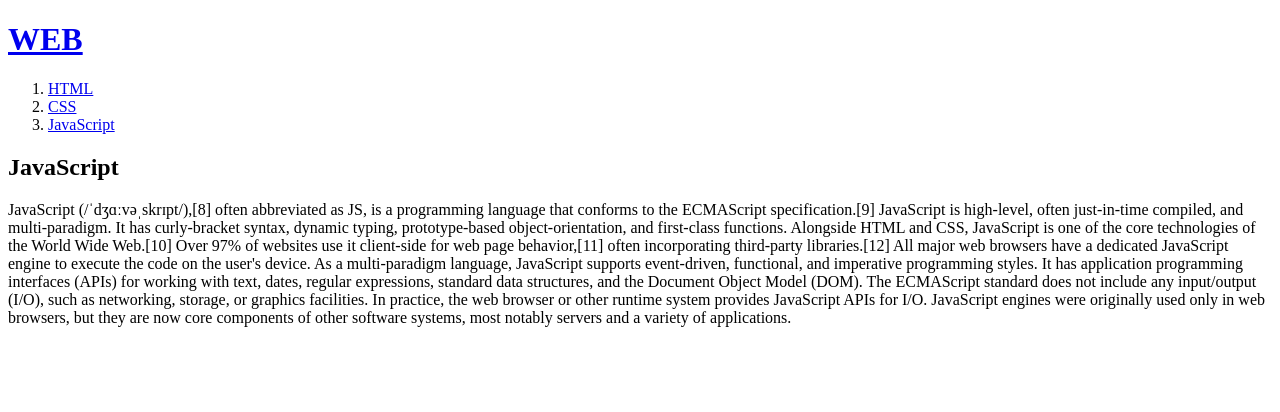
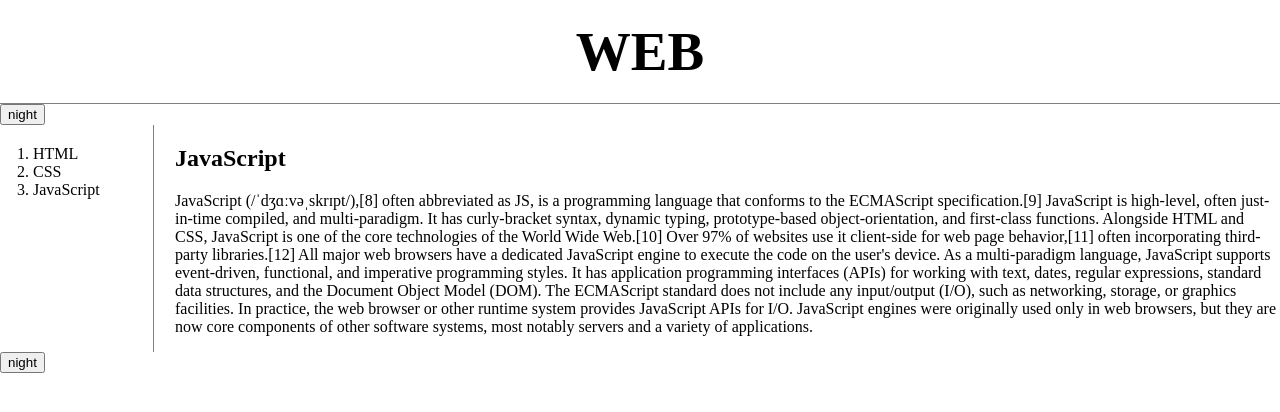
Before and after one commit to jsc8629/WEB1, a plain HTML site: page 3.html in a window 1280 px wide. Drawn offline with Linux system fonts and the light colour scheme; a script that the page names is missing.

Commit message:
Version 1.4
1.Css file 추가
2.사용자 인터페이스 개선

```diff
--- a/3.html
+++ b/3.html
@@ -3,20 +3,32 @@
 <head>
 <title>WEB1 - JavaScript</title>
 <meta charset="utf-8">
+<link rel="stylesheet" href="style.css">
 </head>
-
-
-
 <body>
 <h1><a href="index.html">WEB</a></h1>
+
+<input type="button" value="night" onclick="
+    var target = document.querySelector('body');
+    if(this.value === 'night'){
+        target.style.backgroundColor = 'black';
+        target.style.color = 'white';
+        this.value = 'day';
+    } else {
+        target.style.backgroundColor = 'white';
+        target.style.color = 'black';
+        this.value = 'night';
+    }
+    ">
+    <div id="grid">
 <ol>
     <li><a href="1.html">HTML</a></li>
     <li><a href="2.html">CSS</a></li>
     <li><a href="3.html">JavaScript</a></li>
 </ol>
 
-
-<h2>JavaScript</h2>
+<div id="article">
+    <h2>JavaScript</h2>
 <p>JavaScript (/ˈdʒɑːvəˌskrɪpt/),[8] often abbreviated as JS, is a programming language that conforms to the ECMAScript specification.[9] JavaScript is high-level, often just-in-time compiled, and multi-paradigm. It has curly-bracket syntax, dynamic typing, prototype-based object-orientation, and first-class functions.
 
     Alongside HTML and CSS, JavaScript is one of the core technologies of the World Wide Web.[10] Over 97% of websites use it client-side for web page behavior,[11] often incorporating third-party libraries.[12] All major web browsers have a dedicated JavaScript engine to execute the code on the user's device.
@@ -26,6 +38,21 @@
     The ECMAScript standard does not include any input/output (I/O), such as networking, storage, or graphics facilities. In practice, the web browser or other runtime system provides JavaScript APIs for I/O.
 
     JavaScript engines were originally used only in web browsers, but they are now core components of other software systems, most notably servers and a variety of applications.</p>
+    </div>
+</div>
+
+<input type="button" value="night" onclick="
+    if(this.value === 'night'){
+        document.querySelector('body').style.backgroundColor = 'black';
+        document.querySelector('body').style.color = 'white';
+        this.value = 'day';
+    } else {
+        document.querySelector('body').style.backgroundColor = 'white';
+        document.querySelector('body').style.color = 'black';
+        this.value = 'night';
+    }
+    ">
+
     <p><!-- 라이브리 시티 설치 코드 -->
         <div id="lv-container" data-id="city" data-uid="MTAyMC81MzQ0Mi8yOTkxNg==">
             <script type="text/javascript">
--- /dev/null
+++ b/style.css
@@ -0,0 +1,41 @@
+body{
+    margin: 0;
+}
+a{
+color:black;
+text-decoration: none;
+}
+h1 {
+    font-size: 55px;
+    text-align: center;
+    border-bottom:1px solid gray;
+    margin: 0px;
+    padding: 20px;
+}
+ol {
+    border-right: 1px solid gray;
+    width: 100px;
+    margin: 0;
+    padding: 20px;
+}
+#grid {
+    display: grid;
+    grid-template-columns: 150px 1fr;
+}
+#grid ol{
+    padding-left: 33px;
+}
+#grid #article {
+    padding-left: 25px;
+}
+@media(max-width:900px) {
+    #grid {
+    display: block;
+}
+ol {
+    border-right: none;
+}
+h1 {
+    border-bottom: none;
+}
+}
```
Also changed, not shown: 1.html (+5 -1 lines), 2.html (+11 -34 lines), index.html (+9 -3 lines).
